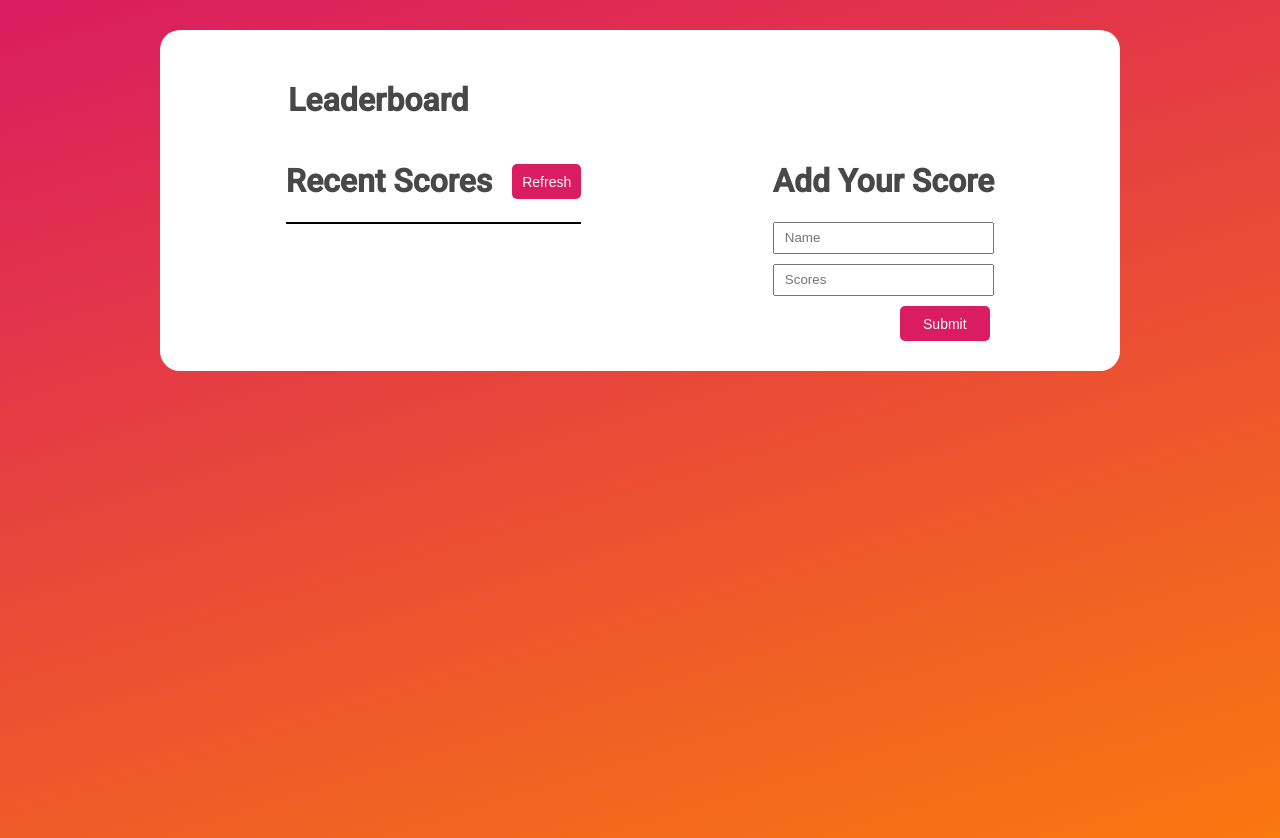
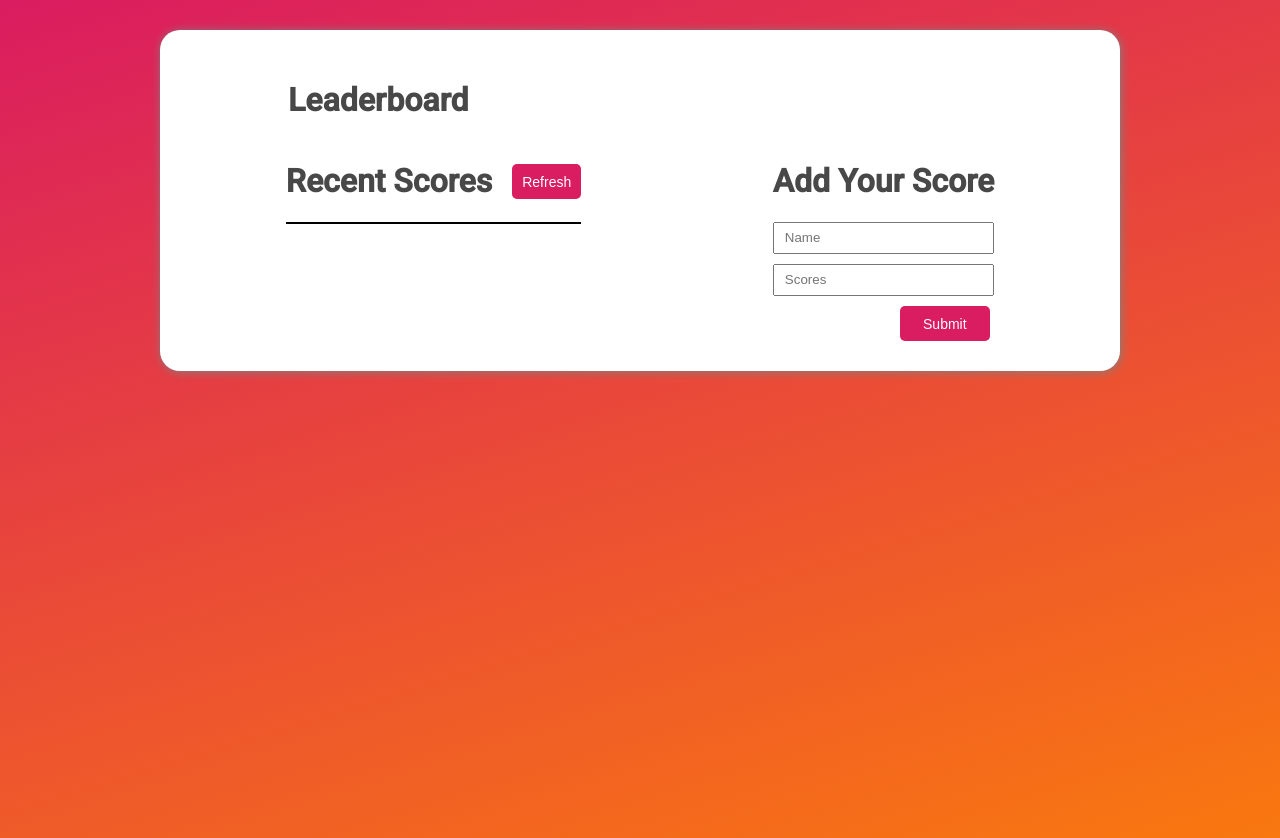
Before and after one commit to ctokoli/Leaderboard, a website built with webpack: page src/index.html in a window 1280 px wide. Built offline with nearby package versions, Linux system fonts and the light colour scheme; no server answers.

Commit message:
add shadow to the element

```diff
--- a/src/styles/styles.css
+++ b/src/styles/styles.css
@@ -15,6 +15,7 @@ main {
   border-radius: 20px;
   padding: 30px;
   margin-top: 30px;
+  box-shadow: 1px 1px 10px 0px grey;
 }
 
 .content {
```
